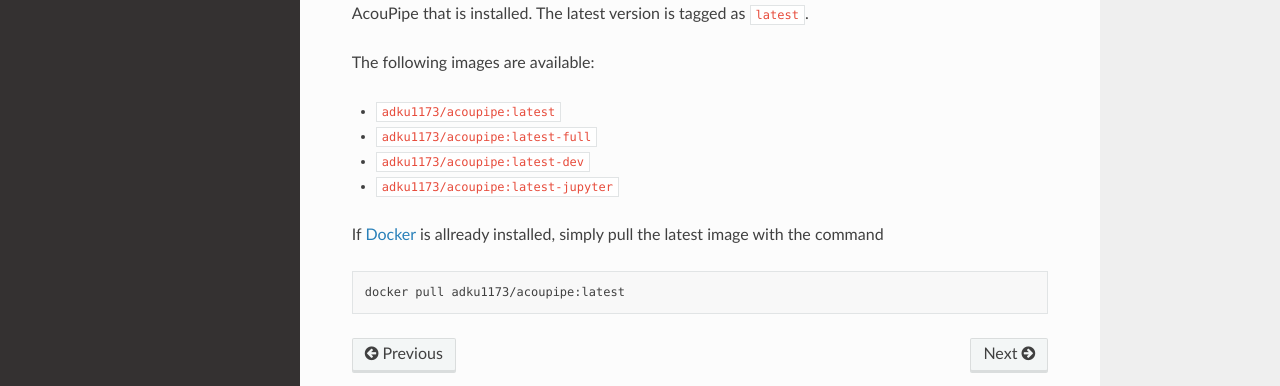
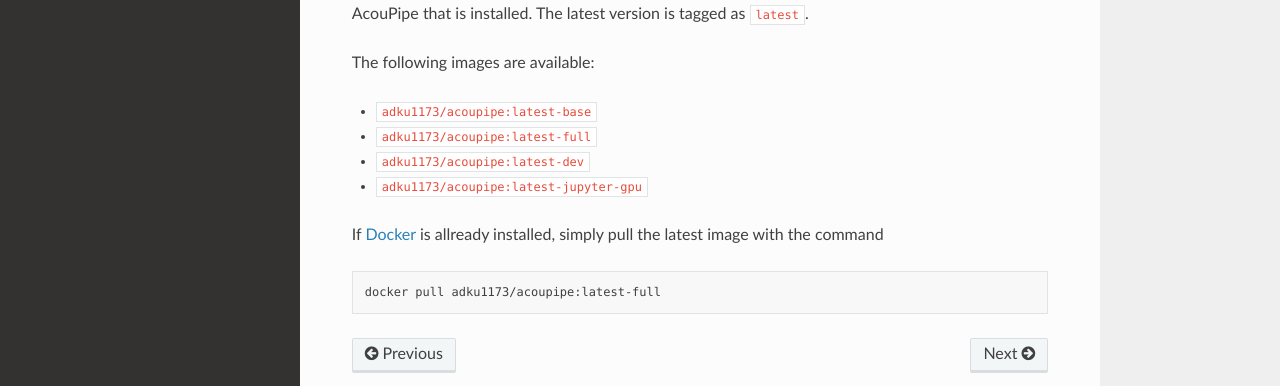
Before and after one commit to adku1173/acoupipe, a Sphinx documentation site: the page built from docs/source/contents/install.rst, in a window 1280 px wide and 900 px high, scrolled down 773 px. Shown: the part 397-783 px from the top of the window. Built offline with Sphinx 7.4.7 and the Read the Docs theme 2.0.0, drawn with Linux system fonts in a browser that asks for light colours; pages that are not in the unit, such as notebooks, are missing from menus.

Commit message:
Merge branch 'tensorflow_latest'

```diff
--- a/docs/source/contents/install.rst
+++ b/docs/source/contents/install.rst
@@ -53,13 +53,13 @@
 
 The following images are available:
 
-* ``adku1173/acoupipe:latest``
+* ``adku1173/acoupipe:latest-base``
 * ``adku1173/acoupipe:latest-full``
 * ``adku1173/acoupipe:latest-dev``
-* ``adku1173/acoupipe:latest-jupyter``
+* ``adku1173/acoupipe:latest-jupyter-gpu``
 
 If  Docker_ is allready installed, simply pull the latest image with the command
 
 .. code-block:: bash
 
-    docker pull adku1173/acoupipe:latest
+    docker pull adku1173/acoupipe:latest-full
--- a/pyproject.toml
+++ b/pyproject.toml
@@ -8,7 +8,7 @@
 description = "Library for the generation of large-scale microphone array data for machine learning"
 readme = "README.rst"
 license = {file = "LICENSE.txt"}
-requires-python = ">=3.8"
+requires-python = ">=3.8,<=11"
 authors = [
     {name = "Acoular Development Team", email = "info@acoular.org"},
 ]
```
Also changed, not shown: 5 other files.
